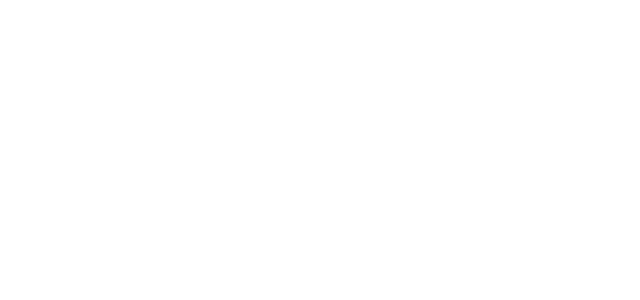
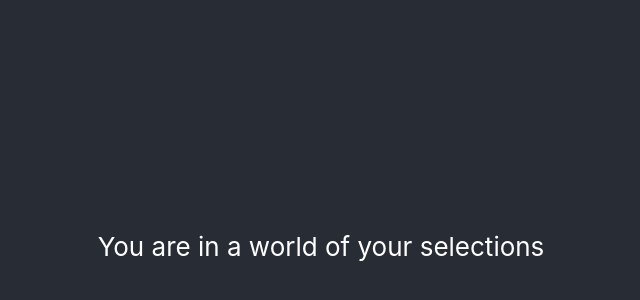
Before and after one commit to oushanskeen/beender, a React (Create React App) app: page /beender/choice/1 in a window 1280 px wide. Shown: the part 154-454 px from the top of the page, without its empty margins (319-959 px from the left). Built offline with nearby package versions, Linux system fonts and the light colour scheme.

Commit message:
BEENDER-142: Make starter moves:
- Create acceptance test for new component.
- Add new component to root component.
- Create new component.

```diff
--- a/src/App.js
+++ b/src/App.js
@@ -4,14 +4,20 @@ import { Route, Switch } from 'react-router-dom';
 import Home from './components/Home';
 import Gallery from './components/Gallery';
 import Choice from './components/Choice';
+import Selection from './components/Selection';
 
 function App() {
   return (
     <main>
         <Switch>
-            <Route exact path="/beender/" component={Home} />
-            <Route exact path="/beender/gallery" component={Gallery}/>
-            <Route exact path="/beender/choice" component={Choice}/>
+            <Route exact path="/beender/"
+                component={Home} />
+            <Route exact path="/beender/gallery"
+                component={Gallery}/>
+            <Route exact path="/beender/choice"
+                 component={Choice}/>
+            <Route exact path="/beender/choice/:id"
+                 component={Selection}/>
         </Switch>
     </main>
   );
--- /dev/null
+++ b/src/components/Selection.js
@@ -0,0 +1,14 @@
+import React from 'react';
+import '../App.css';
+
+let Selection = () => {
+  return (
+    <div className="App">
+      <header className="App-header">
+        <p>You are in a world of your selections</p>
+      </header>
+    </div>
+  );
+};
+
+export default Selection;
```
Also changed, not shown: 1 other file (tests, documents, lock files or other folders).
